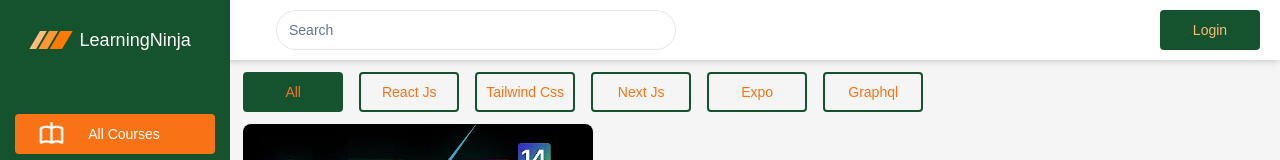
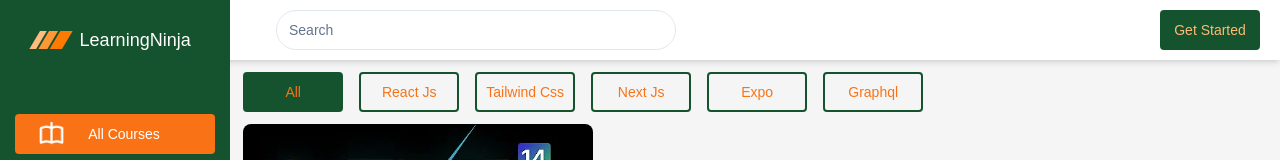
Before and after one commit to Kwenpicasso/learning-system, a Next.js app: page / in a window 1280 px wide. Shown: the top 160 px of the page. Built offline with nearby package versions, Linux system fonts and the light colour scheme; no server answers; a web font is replaced by a local one.

Commit message:
user name changed

```diff
--- a/app/_component/User.tsx
+++ b/app/_component/User.tsx
@@ -11,7 +11,7 @@ const User = () => {
   return (
   <>
    {!user ? (
-    <h1 className=" w-[100px] h-[40px] flex justify-center items-center  border-green-900 border-[2px] bg-green-900 text-orange-300   cursor-pointer rounded-sm text-sm text-center"><Link href='/sign-in'>Login</Link></h1>
+    <h1 className=" w-[100px] h-[40px] flex justify-center items-center  border-green-900 border-[2px] bg-green-900 text-orange-300   cursor-pointer rounded-sm text-sm text-center"><Link href='/sign-in'>Get Started</Link></h1>
    ) : (
       <div className="flex gap-3 justify-end w-[200px] h-[40px]  items-center capitalize">
 
```
